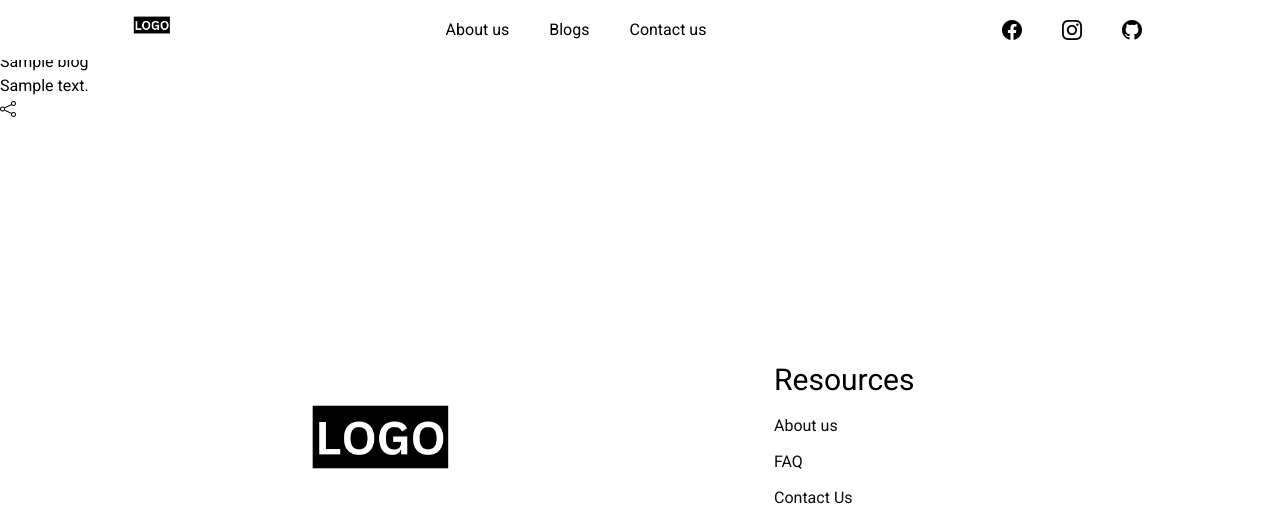
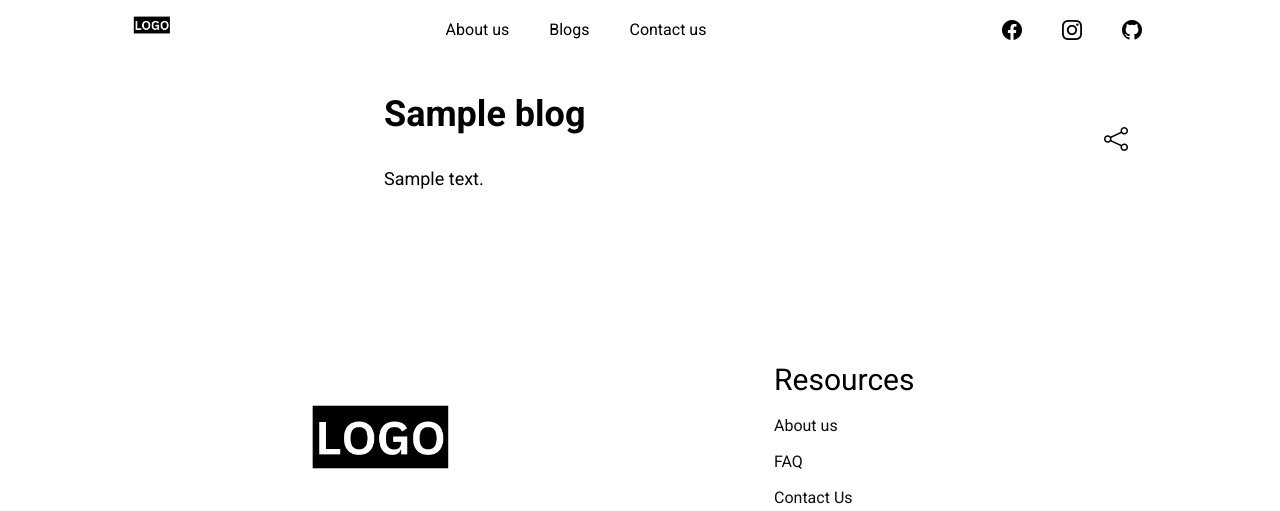
Before and after one commit to wesordonez/web-dev-template, a Django app: template templates/html/blog/blog-view.html in a window 1280 px wide. Shown: the top 511 px of the page. Run offline with Django 4.2, Linux system fonts and the light colour scheme; the template is opened without the code that fills it: most values are stand-ins (such as "Sample title", 1, 10 or a date in 2020); data that the repository does not hold is empty; parts of the project's set-up code (start-up, migrations or seed data) failed here and were passed over; some libraries are stand-ins or nearby versions; some web fonts are replaced.

Commit message:
removed tw- prefix in the blog htmls

```diff
--- a/styling/static/css/dist/styles.css
+++ b/styling/static/css/dist/styles.css
@@ -721,6 +721,14 @@ video {
   margin-top: 1.5rem;
 }
 
+.mb-\[2\%\] {
+  margin-bottom: 2%;
+}
+
+.mt-\[10\%\] {
+  margin-top: 10%;
+}
+
 .block {
   display: block;
 }
@@ -818,6 +826,10 @@ video {
   min-height: 40px;
 }
 
+.min-h-\[80px\] {
+  min-height: 80px;
+}
+
 .w-\[250px\] {
   width: 250px;
 }
@@ -859,6 +871,10 @@ video {
   min-width: 450px;
 }
 
+.min-w-\[30px\] {
+  min-width: 30px;
+}
+
 .max-w-\[150px\] {
   max-width: 150px;
 }
@@ -881,6 +897,14 @@ video {
 
 .max-w-\[auto\] {
   max-width: auto;
+}
+
+.max-w-\[350px\] {
+  max-width: 350px;
+}
+
+.max-w-\[950px\] {
+  max-width: 950px;
 }
 
 .border-collapse {
@@ -1085,6 +1109,10 @@ video {
   text-align: center;
 }
 
+.text-right {
+  text-align: right;
+}
+
 .text-justify {
   text-align: justify;
 }
@@ -1166,6 +1194,14 @@ video {
   line-height: 1.5;
 }
 
+.leading-relaxed {
+  line-height: 1.625;
+}
+
+.leading-snug {
+  line-height: 1.375;
+}
+
 .tracking-normal {
   letter-spacing: 0em;
 }
@@ -1198,6 +1234,11 @@ video {
 .text-gray-500 {
   --tw-text-opacity: 1;
   color: rgb(107 114 128 / var(--tw-text-opacity, 1));
+}
+
+.\!text-blue-500 {
+  --tw-text-opacity: 1 !important;
+  color: rgb(59 130 246 / var(--tw-text-opacity, 1)) !important;
 }
 
 .opacity-100 {
@@ -1370,7 +1411,52 @@ video {
   }
 }
 
+@media not all and (min-width: 640px) {
+  .max-sm\:rounded-full {
+    border-radius: 9999px;
+  }
+
+  .max-sm\:text-3xl {
+    font-size: 1.875rem;
+    line-height: 2.25rem;
+  }
+
+  .max-sm\:text-xl {
+    font-size: 1.25rem;
+    line-height: 1.75rem;
+  }
+}
+
+@media (min-width: 768px) {
+  .md\:top-\[10\%\] {
+    top: 10%;
+  }
+
+  .md\:px-\[15\%\] {
+    padding-left: 15%;
+    padding-right: 15%;
+  }
+
+  .md\:px-\[10\%\] {
+    padding-left: 10%;
+    padding-right: 10%;
+  }
+
+  .md\:text-2xl {
+    font-size: 1.5rem;
+    line-height: 2rem;
+  }
+}
+
 @media (min-width: 1024px) {
+  .lg\:fixed {
+    position: fixed;
+  }
+
+  .lg\:right-\[10\%\] {
+    right: 10%;
+  }
+
   .lg\:mx-auto {
     margin-left: auto;
     margin-right: auto;
@@ -1380,6 +1466,10 @@ video {
     display: none;
   }
 
+  .lg\:flex-col {
+    flex-direction: column;
+  }
+
   .lg\:place-items-center {
     place-items: center;
   }
@@ -1387,4 +1477,9 @@ video {
   .lg\:justify-around {
     justify-content: space-around;
   }
+
+  .lg\:px-\[30\%\] {
+    padding-left: 30%;
+    padding-right: 30%;
+  }
 }
--- a/templates/html/blog/blog-view.html
+++ b/templates/html/blog/blog-view.html
@@ -33,28 +33,28 @@
 
 
 {% block content %}
-<div class="tw-flex tw-flex-col tw-h-full tw-w-full
-            lg:tw-px-[30%] md:tw-px-[10%]
-            tw-place-items-center tw-p-4">
+<div class="flex flex-col h-full w-full
+            lg:px-[30%] md:px-[10%]
+            place-items-center p-4">
 
-    <div class="tw-text-4xl max-sm:tw-text-3xl tw-mt-6 tw-font-semibold tw-leading-snug tw-w-full">
-        <h1 class="tw-text-4xl max-sm:tw-text-3xl tw-font-semibold tw-leading-snug tw-w-full">{{blog.title}}</h1>
+    <div class="text-4xl max-sm:text-3xl mt-6 font-semibold leading-snug w-full">
+        <h1 class="text-4xl max-sm:text-3xl font-semibold leading-snug w-full">{{blog.title}}</h1>
     </div>
 
-    <div class="tw-mt-6 tw-w-full tw-text-lg
-                tw-text-justify tw-leading-relaxed" id="editor">
+    <div class="mt-6 w-full text-lg
+                text-justify leading-relaxed" id="editor">
             {{blog.body|safe}}
     </div>
 
-    <div class="tw-m-2 tw-p-2 tw-min-w-[30px] tw-min-h-[80px]
-                            tw-flex lg:tw-flex-col lg:tw-fixed
-                            tw-place-content-center tw-justify-around
-                            tw-mt-5
-                            md:tw-top-[10%]
-                            md:tw-text-2xl
-                            max-sm:tw-text-xl
-                            lg:tw-right-[10%] max-sm:tw-rounded-full">
-        <div class="tw-m-2 tw-cursor-pointer social-share-link" id="copy-link" aria-label="copy link">
+    <div class="m-2 p-2 min-w-[30px] min-h-[80px]
+                            flex lg:flex-col lg:fixed
+                            place-content-center justify-around
+                            mt-5
+                            md:top-[10%]
+                            md:text-2xl
+                            max-sm:text-xl
+                            lg:right-[10%] max-sm:rounded-full">
+        <div class="m-2 cursor-pointer social-share-link" id="copy-link" aria-label="copy link">
             <i class="bi bi-share"></i>
         </div>
 
```
Also changed, not shown: templates/html/blog/blog-list.html (+18 -18 lines).
